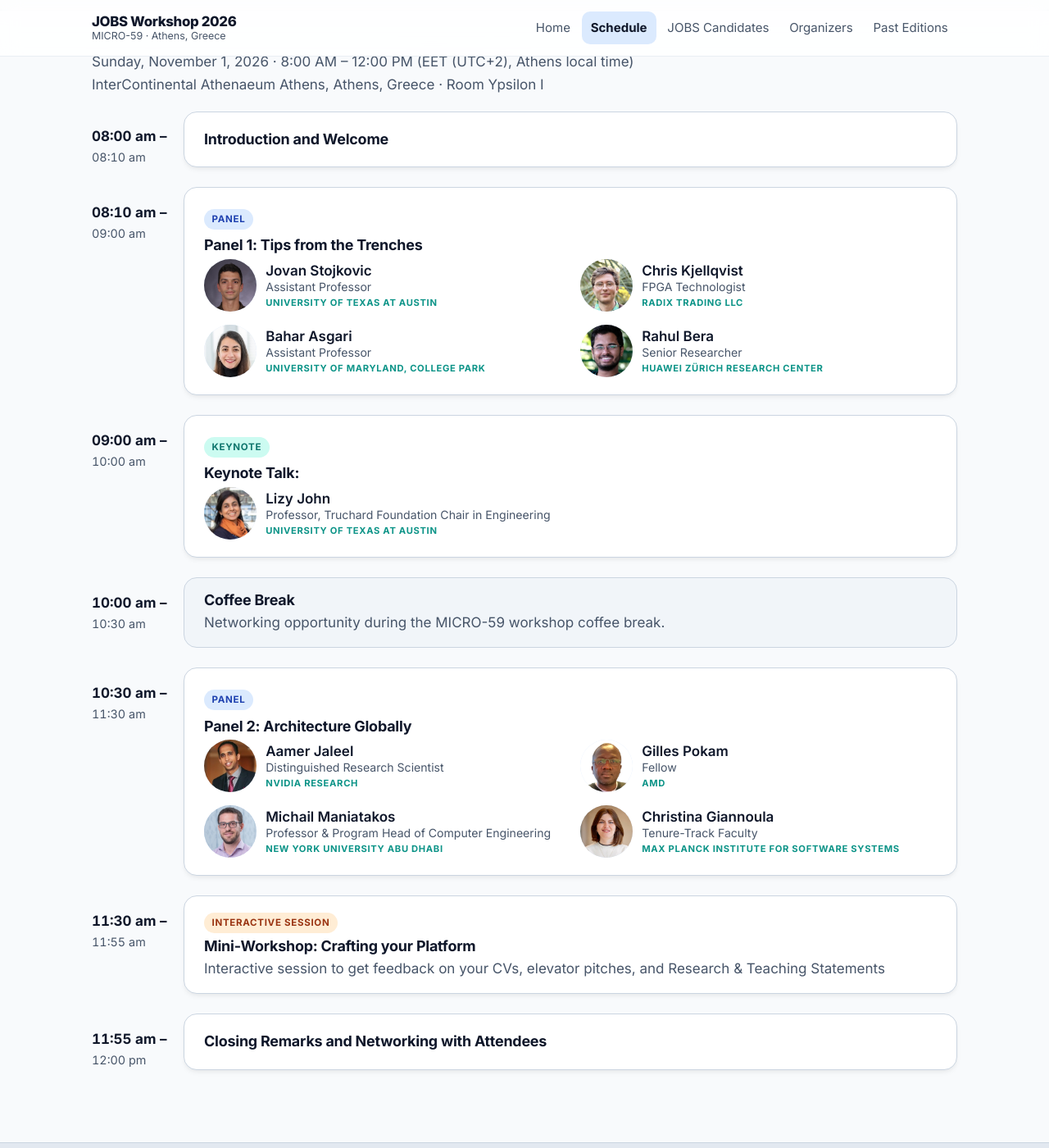
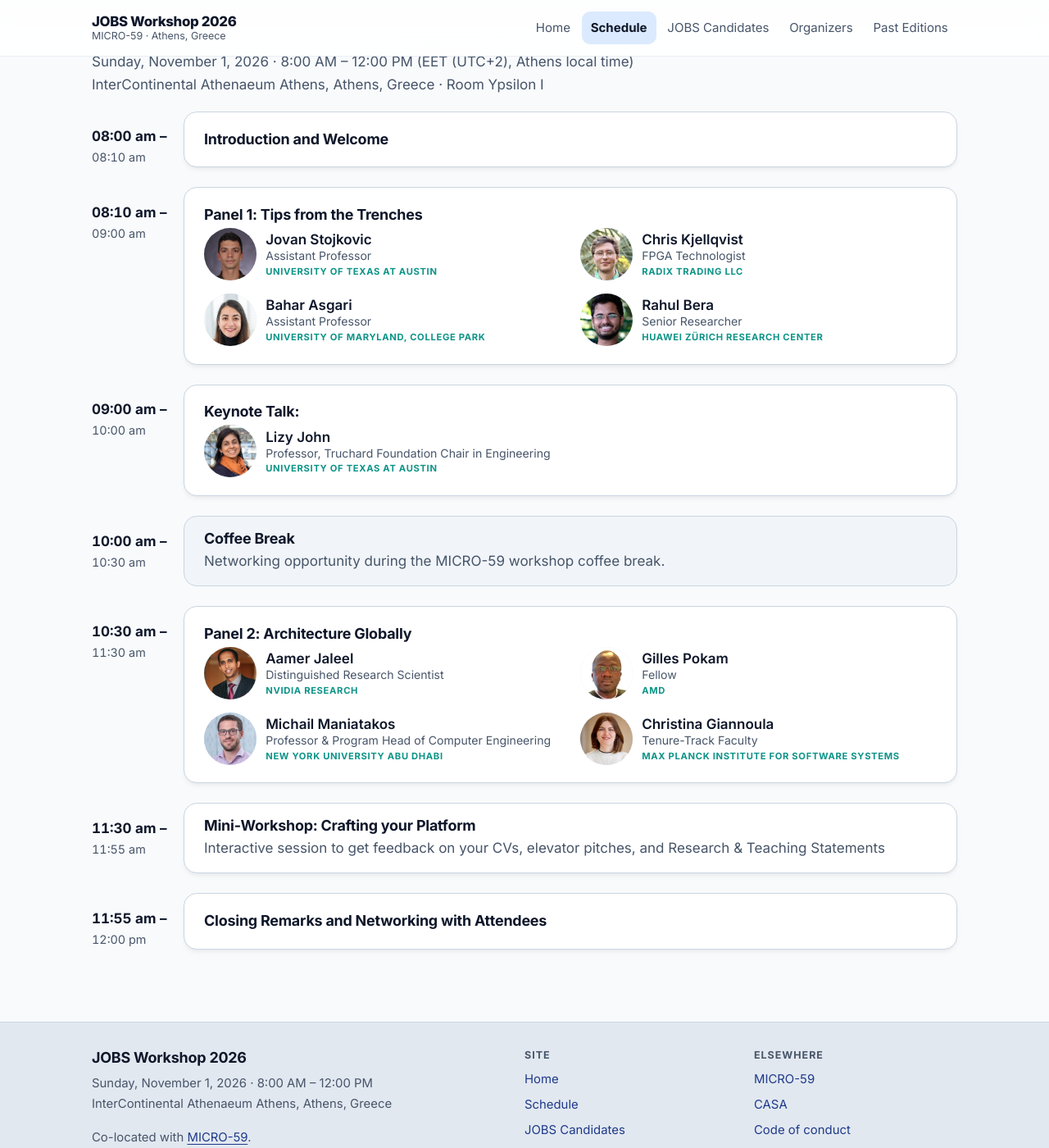
Before and after one commit to comparchsa/jobs-workshop.github.io, a Jekyll site: the page built from schedule.md, in a window 1280 px wide and 1400 px high, scrolled down 233 px. Shown: the whole window at 82% size. Built offline with Jekyll 4.4.1, drawn with Linux system fonts in a browser that asks for light colours.

Commit message:
Schedule: remove the session tags above titles
`kind` still sets the card style (shaded breaks, compact sessions);
the `tag` field is gone.

Co-Authored-By: Claude Opus 5.5 <noreply@anthropic.com>

```diff
--- a/schedule.md
+++ b/schedule.md
@@ -30,9 +30,6 @@ permalink: /schedule/
       {%- endif -%}
     </div>
     <div class="slot-body">
-      {%- if slot.kind and slot.kind != "" and slot.tag != "none" %}
-      <span class="chip chip--{{ slot.kind }}">{{ slot.tag | default: slot.kind }}</span>
-      {%- endif %}
       <h2>{{ slot.title }}</h2>
       {%- if slot.description and slot.description != "" %}
       <p>{{ slot.description }}</p>
```
Also changed, not shown: _data/schedule.yml (+3 -8 lines), README.md.
